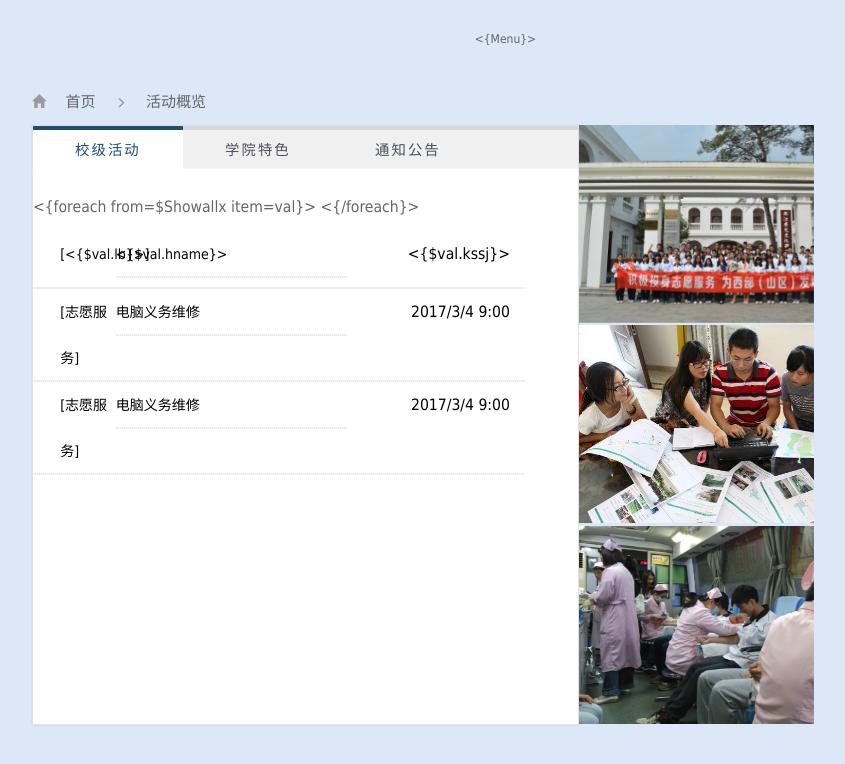
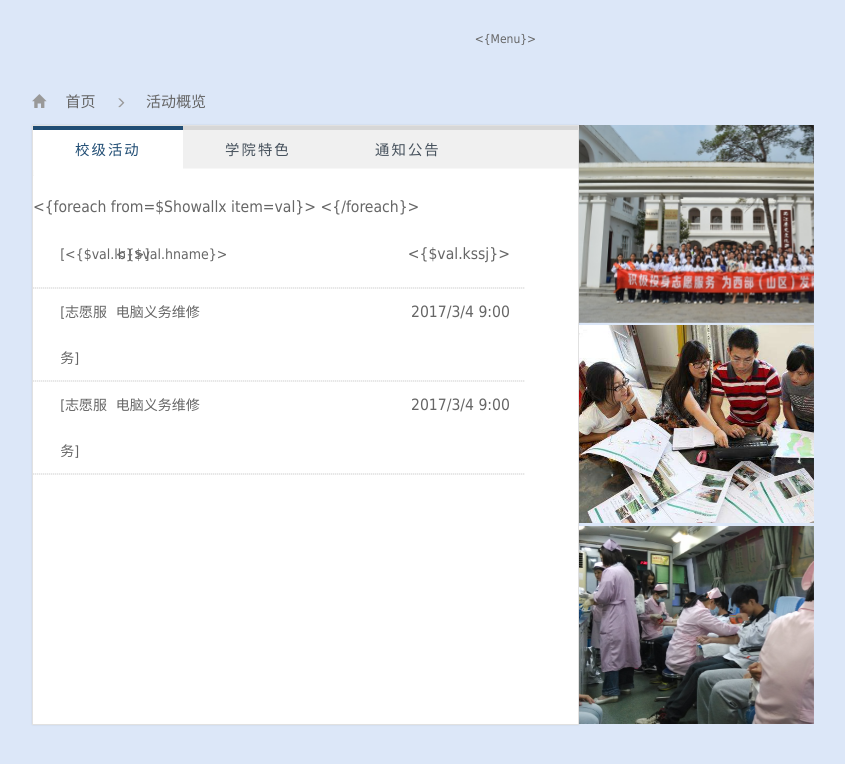
Before and after one commit to ChockCong/ActSystem, a PHP site: template templates/reaccess.html in a window 1280 px wide. Shown: the top 764 px of the page, without its empty margins (217-1062 px from the left). Run offline with PHP 8.4, Linux system fonts and the light colour scheme; the template is opened without the code that fills it, so the values that code supplies are empty.

Commit message:
删掉下划线

```diff
--- a/css/notice.css
+++ b/css/notice.css
@@ -6,7 +6,7 @@ body{
 }
 @font-face {
 	font-family:"rui";
-	src: url("../fonts/锐字逼格青春体简2.0.TTF");
+	src: url("../fonts/閿愬瓧閫兼牸闈掓槬浣撶畝2.0.TTF");
 }
 @-webkit-keyframes play {
 	0% {
@@ -56,7 +56,7 @@ body,html{
 	height: 100%;
 	/*background: lightcoral;*/
 }
-/*导航*/
+/*瀵艰埅*/
 #nav{
 	float: right;
 	width: 360px;
@@ -84,7 +84,7 @@ body,html{
 	text-decoration: none;
 	padding-bottom: 3px;
 }
-/*标题*/
+/*鏍囬*/
 #univers{
 	margin: 0 auto;
     width: 110px;
@@ -114,7 +114,7 @@ body,html{
 	top: -5px;
 	left: 0;
 }
-/*轮播*/
+/*杞挱*/
 #banner {
     width: 80%;
     height: 335px;
@@ -196,7 +196,7 @@ body,html{
 	cursor: pointer;
 }
 .pic>.survice:before {
-	content: "志愿服务";
+	content: "蹇楁効鏈嶅姟";
 	width: 200px;
 	height: 120px;
 	background: url(../img/type1.png) 0px no-repeat;
@@ -212,7 +212,7 @@ body,html{
   	text-align: center;
 }
   .pic>.ssac:before {
-  	content: "社会实践";
+  	content: "绀句細瀹炶返";
   	width: 200px;
   	background: url(../img/type2.png) 0px no-repeat;
   	background-size: contain;
@@ -228,7 +228,7 @@ body,html{
   	text-align: center;
   }
 .pic>.survey:before {
-	content: "校外调研";
+	content: "鏍″璋冪爺";
 	width: 200px;
 	height: 120px;
 	background: url(../img/type3.png) 0px no-repeat;
@@ -255,7 +255,7 @@ body,html{
 	font-size: 1.3em;
 	color: #888;
 }
-  /*下部活动+通知*/
+  /*涓嬮儴娲诲姩+閫氱煡*/
 #beside {
  	width: 80%;
  	height: 185px;
@@ -323,14 +323,14 @@ body,html{
 }
 
 
-/*活动查看更多*/
+/*娲诲姩鏌ョ湅鏇村*/
 .container-fluid,.row,.col-xs-12,.col-sm-8,.col-md-8{
 	height: 100%;
 }
 .col-sm-8,.col-md-8{
 	/*background: linear-gradient(to top right,#daeafe,#fff);*/
 }
-/*返回*/
+/*杩斿洖*/
 #back{
 	margin-left: 2.5%;
 	clear: right;
@@ -355,7 +355,7 @@ body,html{
 	border-bottom: 1px dotted #333;
 }
 
-/*切换*/
+/*鍒囨崲*/
 #actab{
 	width: 95%;
 	height: 75%;
@@ -394,7 +394,7 @@ body,html{
 	position: relative;
 	color: #47525d;
 	z-index: 1;
-	font-family: "微软雅黑";
+	font-family: "寰蒋闆呴粦";
     border-top: 4px solid #D7D7D7;
 }
 #tabs .non{
@@ -464,10 +464,13 @@ span .actype{
 	width: 90%;
 	padding-left: 5%;
 }
-.perac li,.perac a{
+.perac li{
 	border-bottom: 1px dotted #BFBFBF;
 	position: relative;
-	color: #000000;
+}
+.perac a{
+	color: #666;
+
 }
 .perac li:hover,.perac a:hover{
 	color: #204D74;
@@ -494,7 +497,7 @@ span .actype{
 	width: 35%;
 	text-align: right;
 }
-/*图片*/
+/*鍥剧墖*/
 #pic{
 	width: 30%;
 	height: 100%;
@@ -507,7 +510,7 @@ span .actype{
 	width: 100%;
 	height: 33%;
 	margin-bottom: 1%;
-	/* 设置默认样式，开启3d硬件加速 */
+	/* 璁剧疆榛樿鏍峰紡锛屽紑鍚�3d纭欢鍔犻�� */
 	-webkit-transform: translate3d(0, 0, 0);
 	-moz-transform: translate3d(0, 0, 0);
 	transform: translate3d(0, 0, 0);
@@ -519,7 +522,7 @@ span .actype{
 #pic1{
 	background: url(../img/2yqlp9ccfw.jpg);
 	background-size:cover ;
-	/*动画*/
+	/*鍔ㄧ敾*/
 	-webkit-animation: play 10s linear infinite;
 	-moz-animation: play 10s linear infinite;
 	animation: play 10s linear infinite;
@@ -527,7 +530,7 @@ span .actype{
 #pic2{
 	background: url(../img/timg2.jpg);
 	background-size:cover ;
-	/*动画*/
+	/*鍔ㄧ敾*/
 	-webkit-animation: play 10s 3s linear infinite;
 	-moz-animation: play 10s 3s linear infinite;
 	animation: play 10s 3s linear infinite;
@@ -535,7 +538,7 @@ span .actype{
 #pic3{
 	background: url(../img/IMG_20131127_152610.jpg);
 	background-size:cover ;
-	/*动画*/
+	/*鍔ㄧ敾*/
 	-webkit-animation: play 10s  6s linear infinite;
 	-moz-animation: play 10s 6s linear infinite;
 	animation: play 10s 6s linear infinite;
```
Also changed, not shown: 1 other file.
